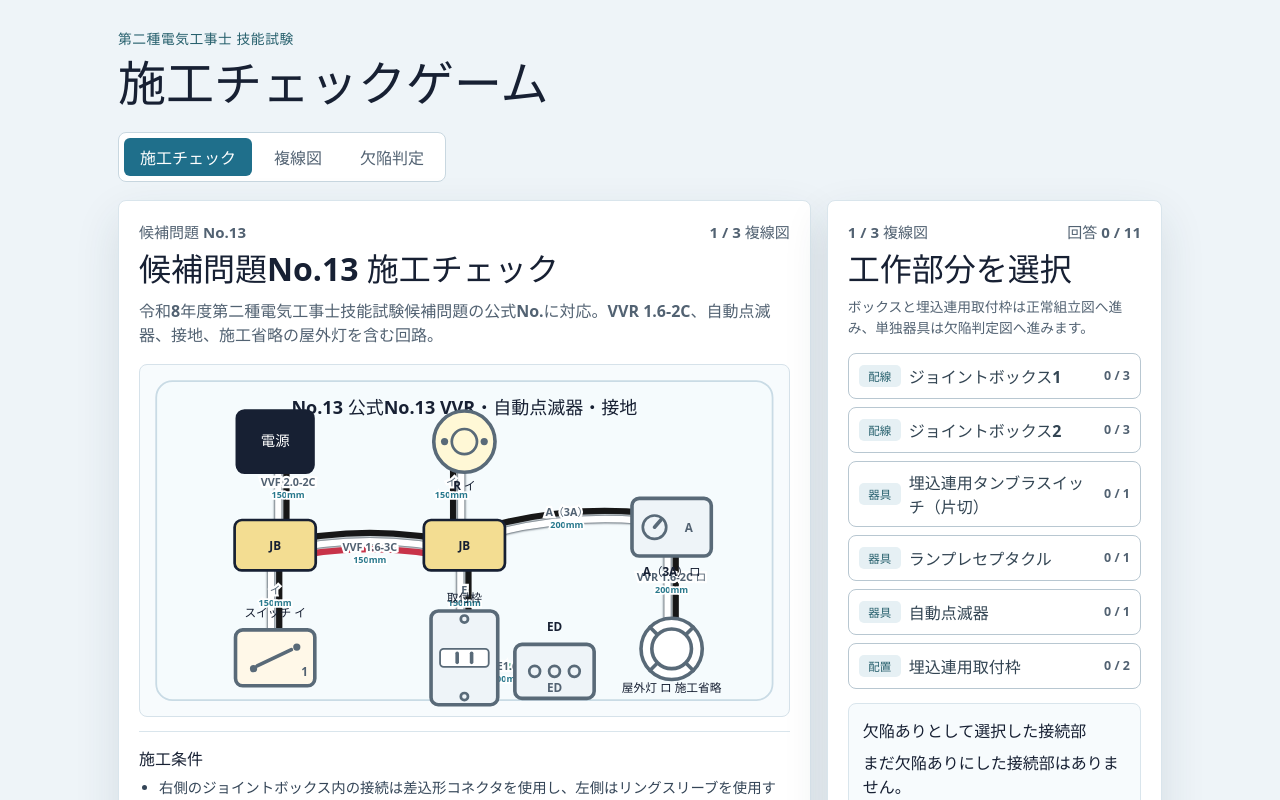
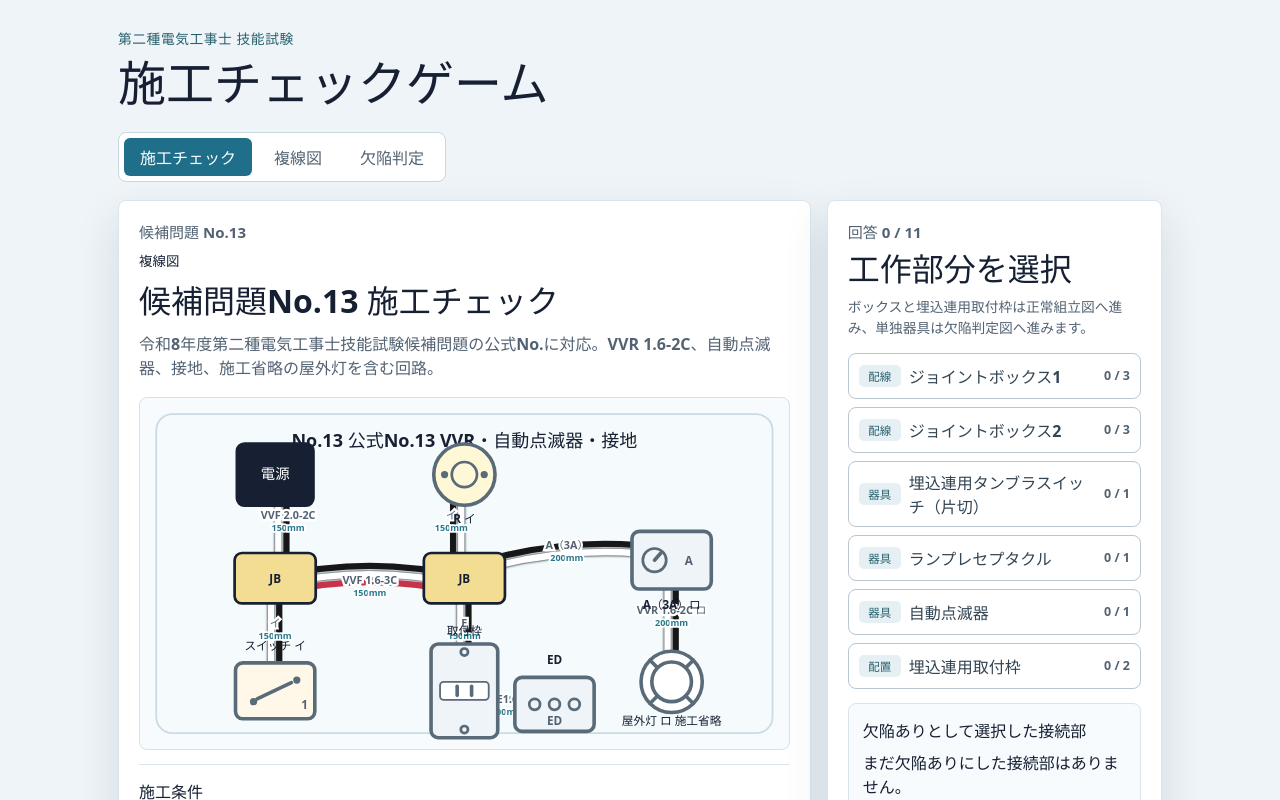
Before and after one commit to h7ga40/denko-defect-game, a React (Vite) app: page / in a window 1280 px wide. Shown: the top 800 px of the page. Built offline with nearby package versions, Linux system fonts and the light colour scheme.

Commit message:
Add inspection breadcrumbs

```diff
--- a/src/components/WorkInspectionGame.tsx
+++ b/src/components/WorkInspectionGame.tsx
@@ -86,7 +86,6 @@ export function WorkInspectionGame({ candidateNo, seed }: { candidateNo?: number
     setSubmitted(false);
   }
 
-  const stageLabel = stage === "overview" ? "1 / 3 複線図" : stage === "assembly" ? "2 / 3 正常組立図" : "3 / 3 欠陥判定図";
   const visualTitle = stage === "overview" ? round.title : stage === "assembly" ? selectedUnit.label : selectedPart.title;
 
   return (
@@ -94,8 +93,14 @@ export function WorkInspectionGame({ candidateNo, seed }: { candidateNo?: number
       <article className="problem-card inspection-visual">
         <div className="problem-meta">
           <span>候補問題 No.{round.candidate.no}</span>
-          <span>{stageLabel}</span>
         </div>
+        <InspectionBreadcrumb
+          onAssembly={() => setStage("assembly")}
+          onOverview={() => setStage("overview")}
+          part={selectedPart}
+          stage={stage}
+          unit={selectedUnit}
+        />
         <h2>{visualTitle}</h2>
         {stage === "overview" && <p className="candidate-theme">{round.candidate.theme}</p>}
         <div className="diagram-wrap inspection-visual-diagram">
@@ -131,7 +136,6 @@ export function WorkInspectionGame({ candidateNo, seed }: { candidateNo?: number
 
       <article className="problem-card inspection-controls">
         <div className="problem-meta">
-          <span>{stageLabel}</span>
           <span>回答 {answeredCount} / {parts.length}</span>
         </div>
         {round.seed && <p className="inspection-seed" title={round.seed}>シード {round.seed.length > 24 ? round.seed.slice(0, 24) + "…" : round.seed}</p>}
@@ -181,6 +185,41 @@ export function WorkInspectionGame({ candidateNo, seed }: { candidateNo?: number
         )}
       </article>
     </section>
+  );
+}
+
+function InspectionBreadcrumb({
+  onAssembly,
+  onOverview,
+  part,
+  stage,
+  unit,
+}: {
+  onAssembly: () => void;
+  onOverview: () => void;
+  part: InspectionPart;
+  stage: InspectionStage;
+  unit: InspectionUnit;
+}) {
+  const partLabel = "connection" in part ? part.title.split("（")[0].trim() : part.title;
+  return (
+    <nav className="inspection-breadcrumb" aria-label="施工チェックの現在位置">
+      {stage === "overview" ? (
+        <span aria-current="page">複線図</span>
+      ) : (
+        <button onClick={onOverview} type="button">複線図</button>
+      )}
+      {stage !== "overview" && <span className="breadcrumb-separator" aria-hidden="true">›</span>}
+      {stage === "assembly" && <span aria-current="page">{unit.label}</span>}
+      {stage === "defect" && unit.kind === "direct_device" && <span aria-current="page">{partLabel}</span>}
+      {stage === "defect" && unit.kind !== "direct_device" && (
+        <>
+          <button onClick={onAssembly} type="button">{unit.label}</button>
+          <span className="breadcrumb-separator" aria-hidden="true">›</span>
+          <span aria-current="page">{partLabel}</span>
+        </>
+      )}
+    </nav>
   );
 }
 
--- a/src/styles.css
+++ b/src/styles.css
@@ -153,6 +153,43 @@ button {
 
 .inspection-visual-diagram {
   margin-bottom: 0;
+}
+
+.inspection-breadcrumb {
+  display: flex;
+  flex-wrap: wrap;
+  align-items: center;
+  gap: 5px;
+  margin: 10px 0 12px;
+  color: #526272;
+  font-size: 0.84rem;
+  font-weight: 800;
+  line-height: 1.4;
+}
+
+.inspection-breadcrumb button {
+  padding: 2px 3px;
+  border: 0;
+  background: transparent;
+  color: #1f6f8b;
+  cursor: pointer;
+  font-weight: 800;
+  text-decoration: underline;
+  text-underline-offset: 3px;
+}
+
+.inspection-breadcrumb button:hover {
+  color: #164f64;
+}
+
+.inspection-breadcrumb [aria-current="page"] {
+  color: #172033;
+  overflow-wrap: anywhere;
+}
+
+.breadcrumb-separator {
+  color: #8a9aa6;
+  font-size: 1rem;
 }
 
 .inspection-seed,
```
Also changed, not shown: 3 other files (tests, documents, lock files or other folders).
